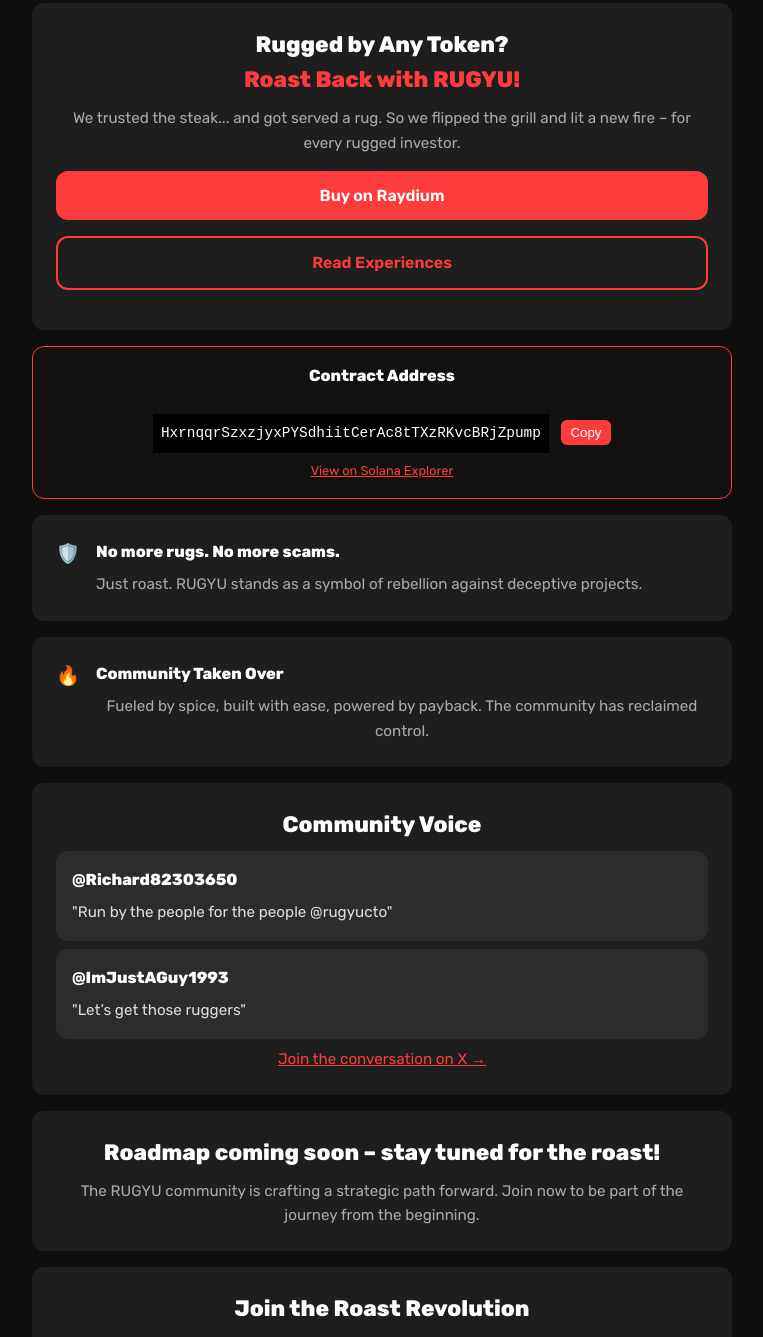
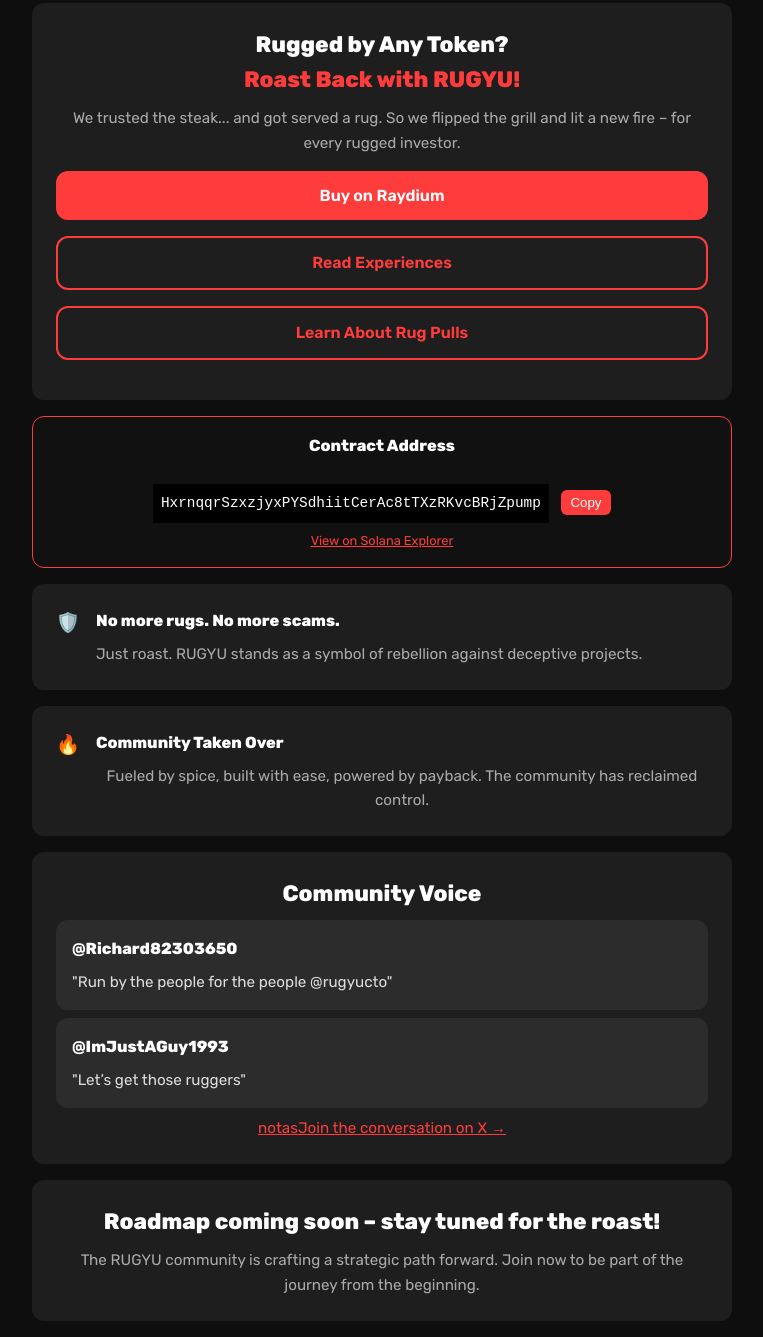
Before and after one commit to RugyuCTO/Rugyu, a plain HTML site: page index.html in a window 1280 px wide. Shown: the part 123-1460 px from the top of the page, without its empty margins (258-1021 px from the left). Drawn offline with Linux system fonts and the light colour scheme.

Commit message:
Update index.html

```diff
--- a/index.html
+++ b/index.html
@@ -191,6 +191,7 @@
       <p>We trusted the steak... and got served a rug. So we flipped the grill and lit a new fire – for every rugged investor.</p>
       <a class="btn" href="https://raydium.io/swap/" target="_blank">Buy on Raydium</a>
       <a class="btn outline-btn" href="subindex.html">Read Experiences</a>
+      <a class="btn outline-btn" href="subindex1.html">Learn About Rug Pulls</a>
     </div>
 
     <div class="section contract-box">
@@ -228,7 +229,7 @@
         <strong>@ImJustAGuy1993</strong><br />
         <p>"Let’s get those ruggers"</p>
       </div>
-      <p><a href="https://x.com/rugyucto" target="_blank" style="color: var(--accent)">Join the conversation on X →</a></p>
+      <p><a href="https://x.com/rugyucto" target="_blank" style="color: var(--accent)"> notasJoin the conversation on X →</a></p>
     </div>
 
     <div class="section">
```
